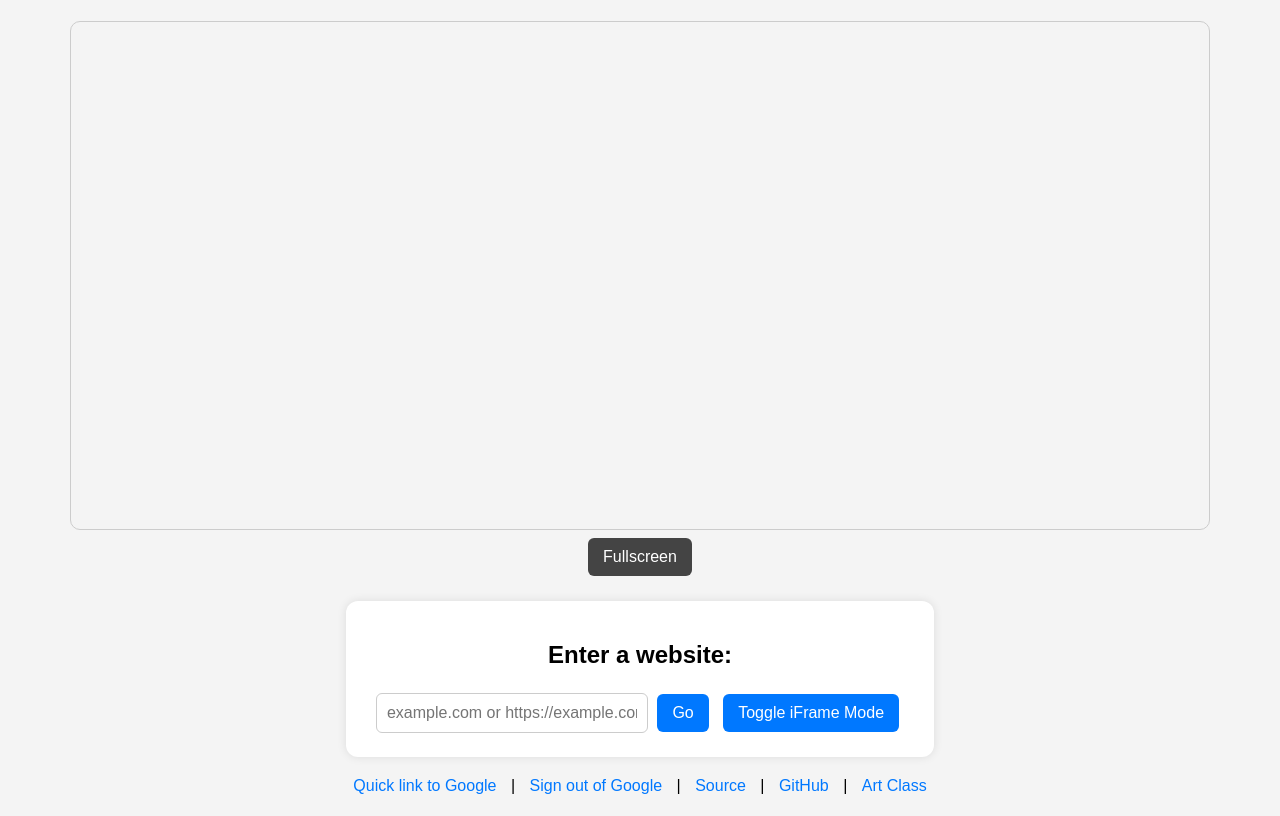
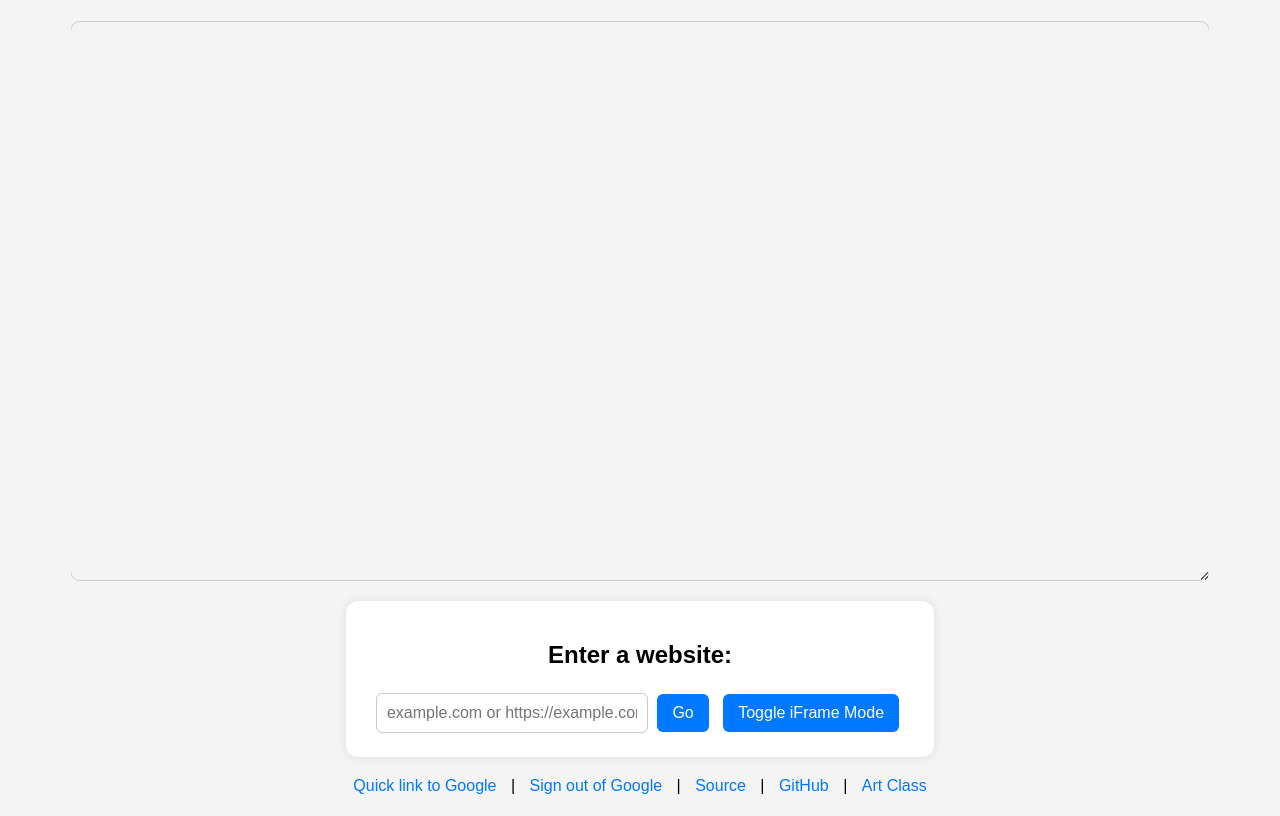
Before and after one commit to bradleytechman/geogebra-circumvention, a plain HTML site: page index.html in a window 1280 px wide. Both pictures are taken after a click on the button "Toggle iFrame Mode". Drawn offline with Linux system fonts and the light colour scheme.

Commit message:
Fullscreen does not work, make it resizeable

```diff
--- a/index.html
+++ b/index.html
@@ -62,19 +62,16 @@
       margin-bottom: 20px;
       width: 90%;
       height: 70vh;
+      resize: vertical;
+      overflow: auto;
     }
     iframe {
       width: 100%;
       height: 100%;
       border: 1px solid #ccc;
       border-radius: 10px;
-    }
-    #fullscreenBtn {
-      margin-top: 8px;
-      background-color: #444;
-    }
-    #fullscreenBtn:hover {
-      background-color: #222;
+      resize: both;
+      overflow: auto;
     }
   </style>
 </head>
@@ -82,7 +79,6 @@
 
   <div id="iframeContainer">
     <iframe id="previewFrame"></iframe>
-    <button id="fullscreenBtn" onclick="toggleFullscreen()">Fullscreen</button>
   </div>
 
   <div class="box">
@@ -122,15 +118,6 @@
       const iframeContainer = document.getElementById('iframeContainer');
       iframeContainer.style.display = iframeMode ? 'flex' : 'none';
     }
-
-    function toggleFullscreen() {
-      const iframe = document.getElementById('previewFrame');
-      if (!document.fullscreenElement) {
-        iframe.requestFullscreen().catch(err => console.log(err));
-      } else {
-        document.exitFullscreen();
-      }
-    }
   </script>
 </body>
 </html>
```
